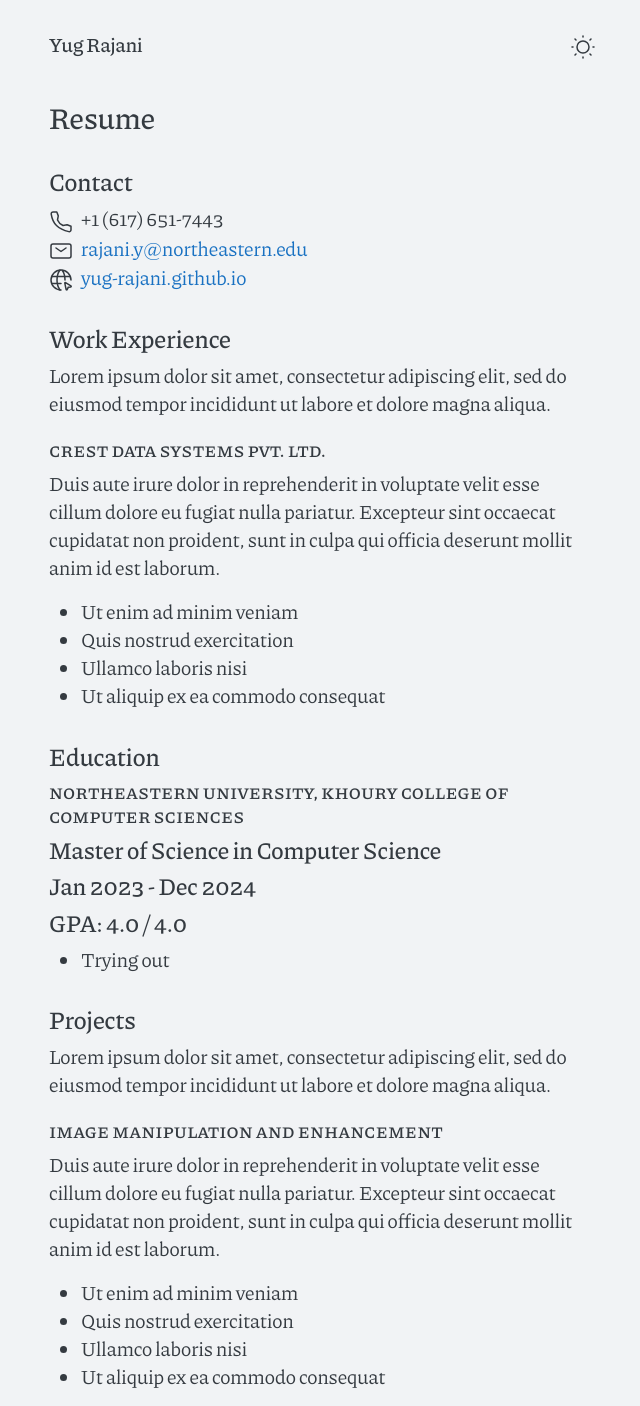
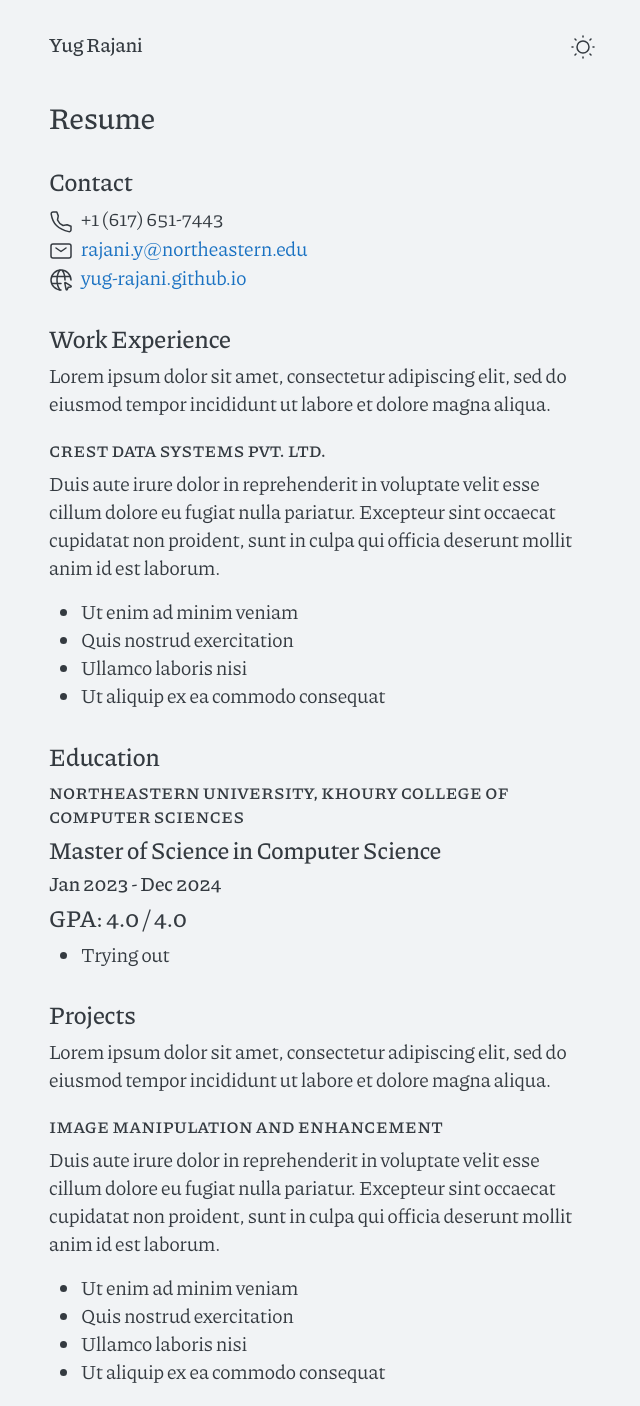
Before and after one commit to yug-rajani/yug-rajani.github.io, a Jekyll site: the page built from cv.md, in a window 1280 px wide. Shown: the whole page, without its empty margins (318-958 px from the left). Built offline with Jekyll 4.4.1, drawn with Linux system fonts in a browser that asks for light colours.

Commit message:
Try updating education

```diff
--- a/cv.md
+++ b/cv.md
@@ -23,7 +23,7 @@ Duis aute irure dolor in reprehenderit in voluptate velit esse cillum dolore eu
 ## Education
 ### Northeastern University, Khoury College of Computer Sciences
 #### Master of Science in Computer Science
-#### Jan 2023 - Dec 2024
+##### Jan 2023 - Dec 2024
 #### GPA: 4.0 / 4.0
 
 * Trying out
```
